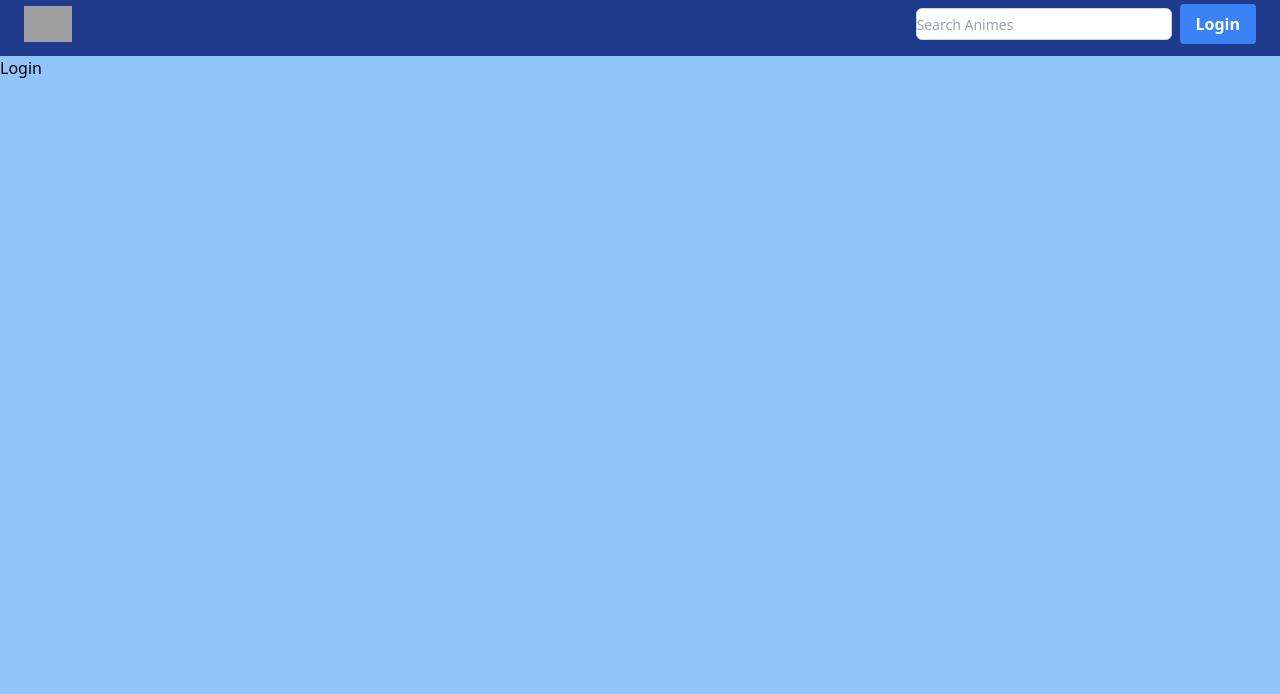
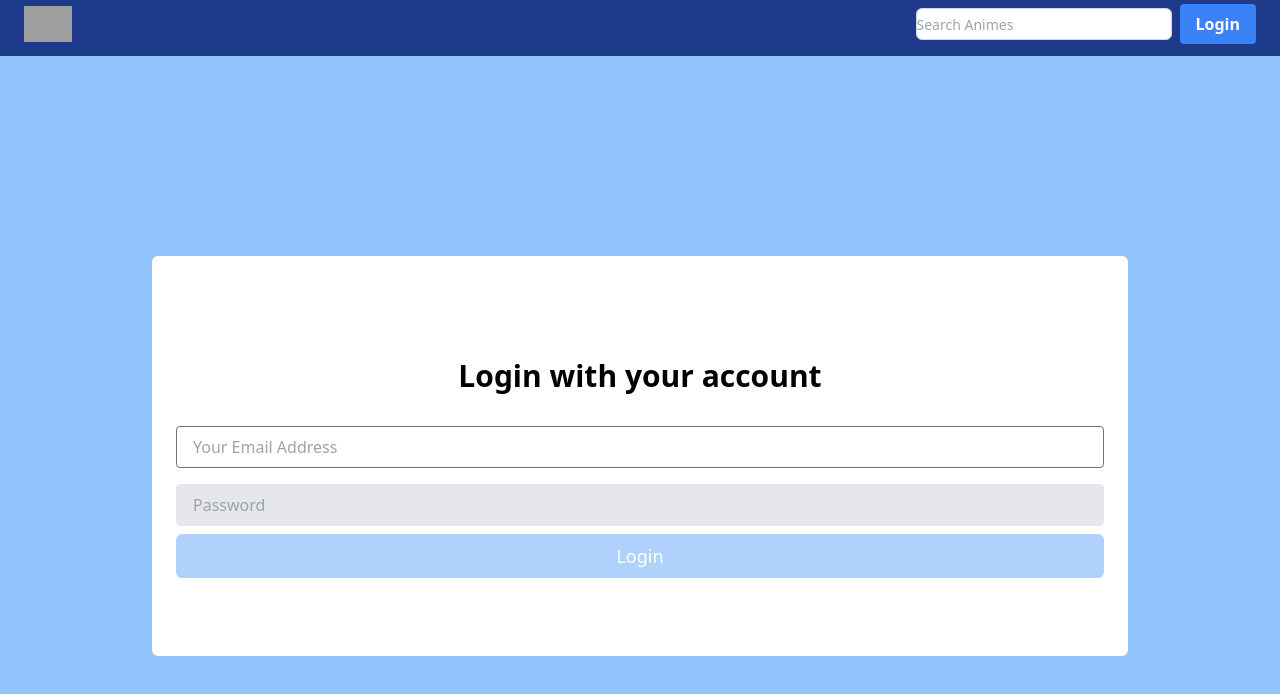
Before and after one commit to numanjvd82/ts-animes, a React (Vite) app: page /login in a window 1280 px wide. Shown: the top 694 px of the page. Built offline with nearby package versions, Linux system fonts and the light colour scheme; grey boxes are pictures that could not be loaded.

Commit message:
complete login form with errors, validation and styles

```diff
--- a/src/components/Login/Login.tsx
+++ b/src/components/Login/Login.tsx
@@ -1,4 +1,5 @@
-import { FormContextProvider, useFormContext } from '../../context/FormContext';
+import React, { useEffect } from 'react';
+import { useFormContext } from '../../context/FormContext';
 
 function Login() {
   const {
@@ -6,17 +7,134 @@ function Login() {
     setEmail,
     password,
     setPassword,
+    validEmail,
+    setValidEmail,
+    validPassword,
+    setValidPassword,
     error,
     setError,
-    loading,
-    setLoading,
+    inputRef,
+    handleSubmit,
   } = useFormContext();
+
+  const EMAIL_REGEX = /^\w+([\.-]?\w+)*@\w+([\.-]?\w+)*(\.\w{2,3})+$/;
+  const PASSWORD_REGEX =
+    /^(?=.*\d)(?=.*[a-z])(?=.*[A-Z])(?=.*[^a-zA-Z0-9])(?!.*\s).{8,15}$/;
+
+  useEffect(() => {
+    inputRef.current?.focus();
+  }, []);
+
+  useEffect(() => {
+    const emailValid = EMAIL_REGEX.test(email);
+    if (emailValid) {
+      setValidEmail(true);
+    }
+    if (!emailValid) {
+      setValidEmail(false);
+    }
+    console.log(emailValid);
+  }, [email]);
+
+  useEffect(() => {
+    const passwordValid = PASSWORD_REGEX.test(password);
+    if (passwordValid) {
+      setValidPassword(true);
+    }
+    if (!passwordValid) {
+      setValidPassword(false);
+    }
+  }, [password]);
+
+  useEffect(() => {
+    setError('');
+  }, [email, password]);
+
   return (
-    <FormContextProvider>
-      <section>
-        <h1>Login</h1>
+    <section className="flex justify-center items-center h-screen">
+      <section className="flex-1 max-w-[1000px]">
+        <form
+          onSubmit={handleSubmit}
+          className="bg-white m-3 py-3 px-6 h-[400px] flex flex-col justify-center rounded-md"
+        >
+          <p
+            className={`inline-block p-1 font-semibold mt-1 rounded-md mb-4 text-sm text-gray-600 bg-red-200
+           ${error ? 'inline-block' : 'hidden'}
+          `}
+          >
+            {error}
+          </p>
+          <h1 className="text-3xl font-bold text-center my-6">
+            Login with your account
+          </h1>
+          <div className="my-2">
+            <input
+              ref={inputRef}
+              className={`inline-block w-full px-4 py-2  text-gray-700 bg-gray-200 border border-gray-200 rounded appearance-none focus:outline-none focus:bg-white focus:border-gray-500
+               ${
+                 //  !validEmail
+                 //    ? 'invalid:bg-red-100 invalid:border-red-500 '
+                 //    : 'valid:bg-green-100 valid:border-green-500'
+                 ''
+               }
+              `}
+              type="email"
+              placeholder="Your Email Address"
+              value={email}
+              required
+              onChange={(e: React.ChangeEvent<HTMLInputElement>) =>
+                setEmail(e.target.value)
+              }
+            />
+            <p
+              className={`inline-block p-1 font-semibold mt-1 rounded-md mb-4 text-sm text-gray-600 bg-red-200 ${
+                email && !validEmail ? 'visible' : 'hidden'
+              }`}
+            >
+              Please enter a valid email address
+            </p>
+          </div>
+          <div className="my-2">
+            <input
+              className={`inline-block w-full px-4 py-2  text-gray-700 bg-gray-200 border border-gray-200 rounded appearance-none focus:outline-none focus:bg-white focus:border-gray-500
+
+              ${
+                // !validPassword
+                //   ? 'invalid:bg-red-100 invalid:border-red-500 '
+                //   : 'valid:bg-green-100 valid:border-green-500'
+                ''
+              }
+
+
+              `}
+              type="password"
+              placeholder="Password"
+              value={password}
+              required
+              onChange={(e: React.ChangeEvent<HTMLInputElement>) =>
+                setPassword(e.target.value)
+              }
+            />
+
+            <p
+              className={`inline-block p-1 font-semibold mt-1 rounded-md mb-4 text-sm text-gray-600 bg-red-200 ${
+                password && !validPassword ? 'visible' : 'hidden'
+              }`}
+            >
+              Password should be between 8 to 15 charecters, contains at least
+              one uppercase, one special charecter and one number.
+            </p>
+          </div>
+          <button
+            className="inline-block p-2 w-full bg-blue-400 rounded-md text-white font-medium hover:bg-blue-500 text-lg focus:outline-none transition-colors cursor-pointer disabled:opacity-50 disabled:cursor-not-allowed disabled:bg-blue-400"
+            type="submit"
+            disabled={validEmail && validPassword ? false : true}
+          >
+            Login
+          </button>
+        </form>
       </section>
-    </FormContextProvider>
+    </section>
   );
 }
 
```
